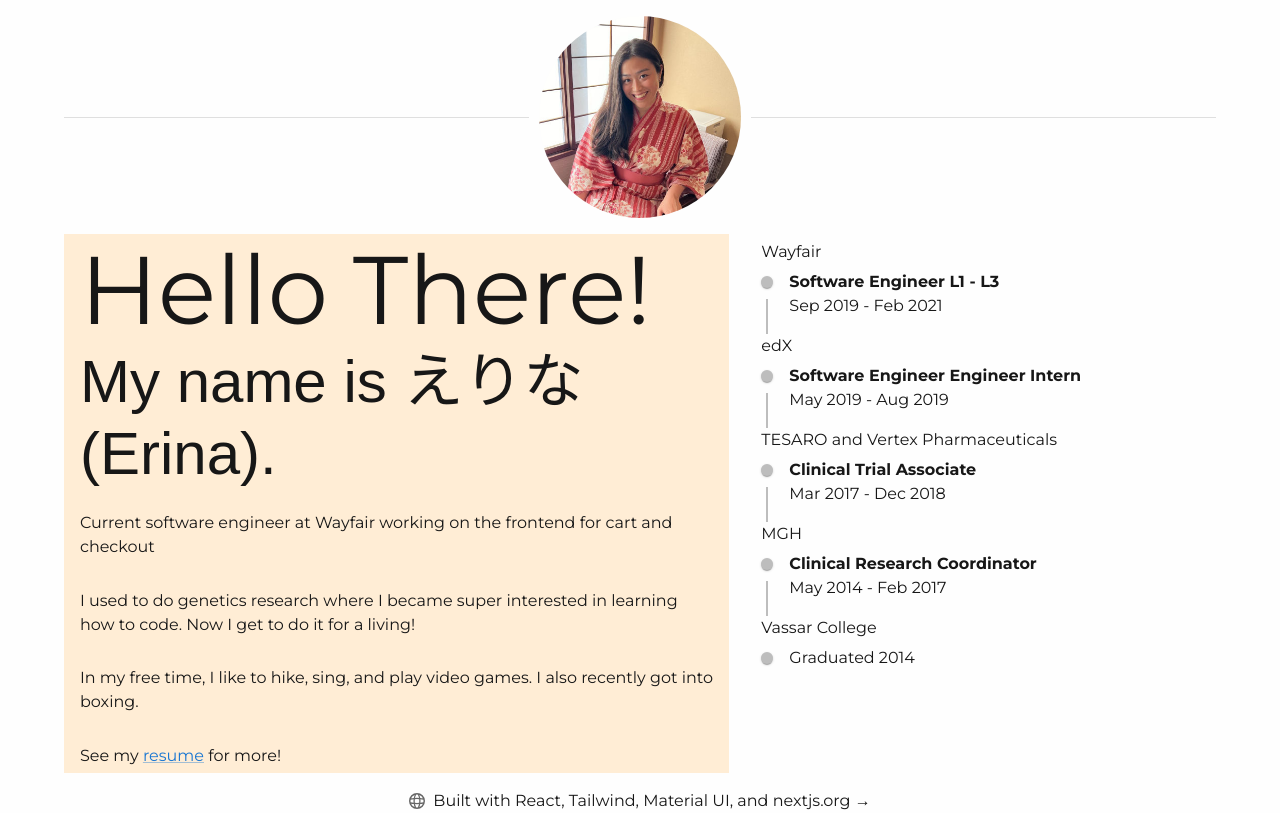
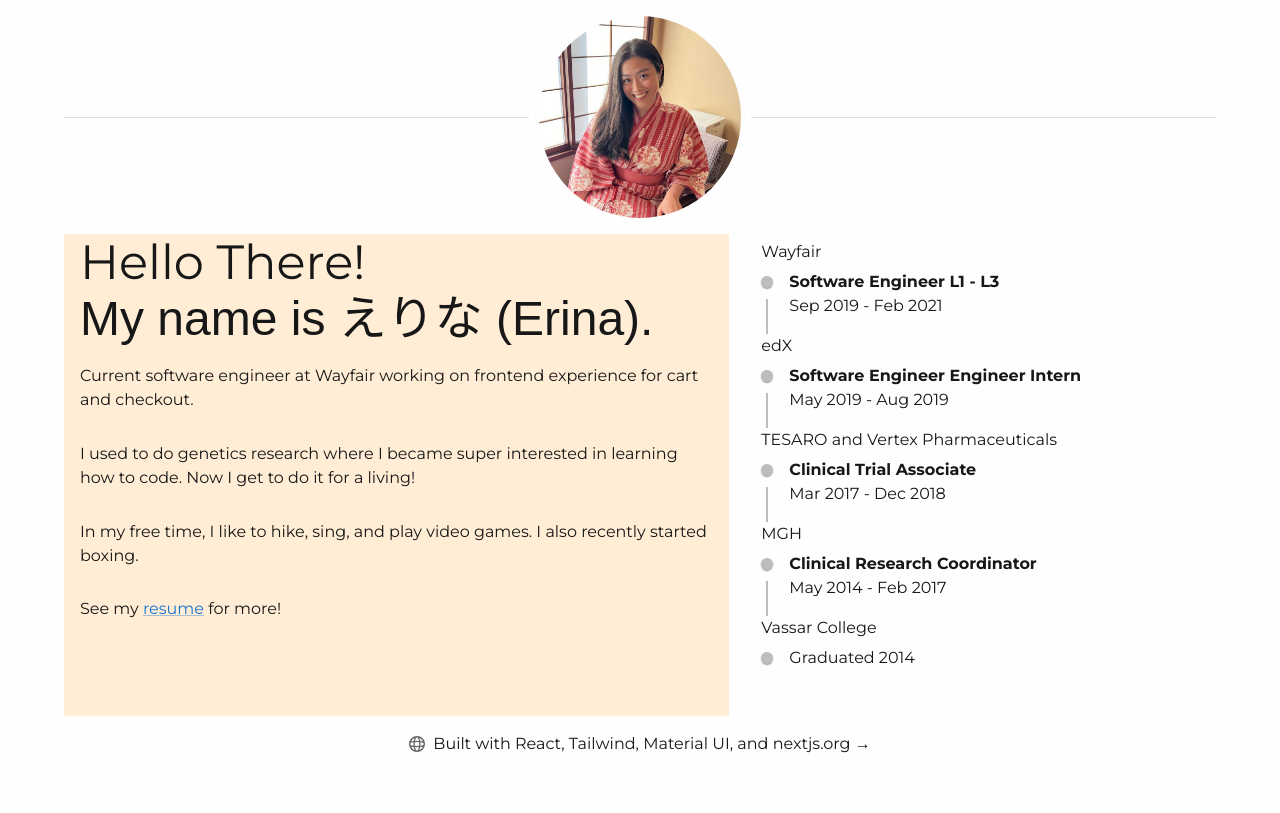
Before and after one commit to erinakii/erinas-page, a Next.js app: page / in a window 1280 px wide. Built offline with nearby package versions, Linux system fonts and the light colour scheme; a web font is replaced by a local one; what @mui/material-nextjs would draw is missing.

Commit message:
small text and sizing changes

```diff
--- a/src/components/introduction.tsx
+++ b/src/components/introduction.tsx
@@ -1,8 +1,9 @@
 "use client";
 import { useState, useEffect } from "react";
-import { Typography, Fade, Link } from '@mui/material';
+import { Typography, Fade, Link, useTheme } from '@mui/material';
 
 export const Introduction = () => {
+    const theme = useTheme();
     const [visible, setVisible] = useState(false);
 
     useEffect(() => {
@@ -12,15 +13,15 @@ export const Introduction = () => {
     return (
         <div>
             <Fade in={visible} timeout={2000}>
-                <Typography variant="h1">
+                <Typography variant="h1" sx={{ fontSize: { xs: "2rem", sm: "2rem", md: "3rem" } }}>
                     Hello There!
                 </Typography>
             </Fade>
-            <Typography variant="h2" gutterBottom>
+            <Typography variant="h2" sx={{ fontSize: { xs: "2rem", sm: "2rem", md: "3rem" } }} gutterBottom>
                 My name is えりな (Erina).
             </Typography>
             <Typography component="p" gutterBottom>
-                Current software engineer at Wayfair working on the frontend for cart and checkout
+                Current software engineer at Wayfair working on frontend experience for cart and checkout.
             </Typography>
             <br />
             <Typography component="p" gutterBottom>
@@ -28,7 +29,7 @@ export const Introduction = () => {
             </Typography>
             <br />
             <Typography component="p" gutterBottom>
-                In my free time, I like to hike, sing, and play video games. I also recently got into boxing.
+                In my free time, I like to hike, sing, and play video games. I also recently started boxing.
             </Typography>
             <br />
             <Typography component="p" gutterBottom>
```
